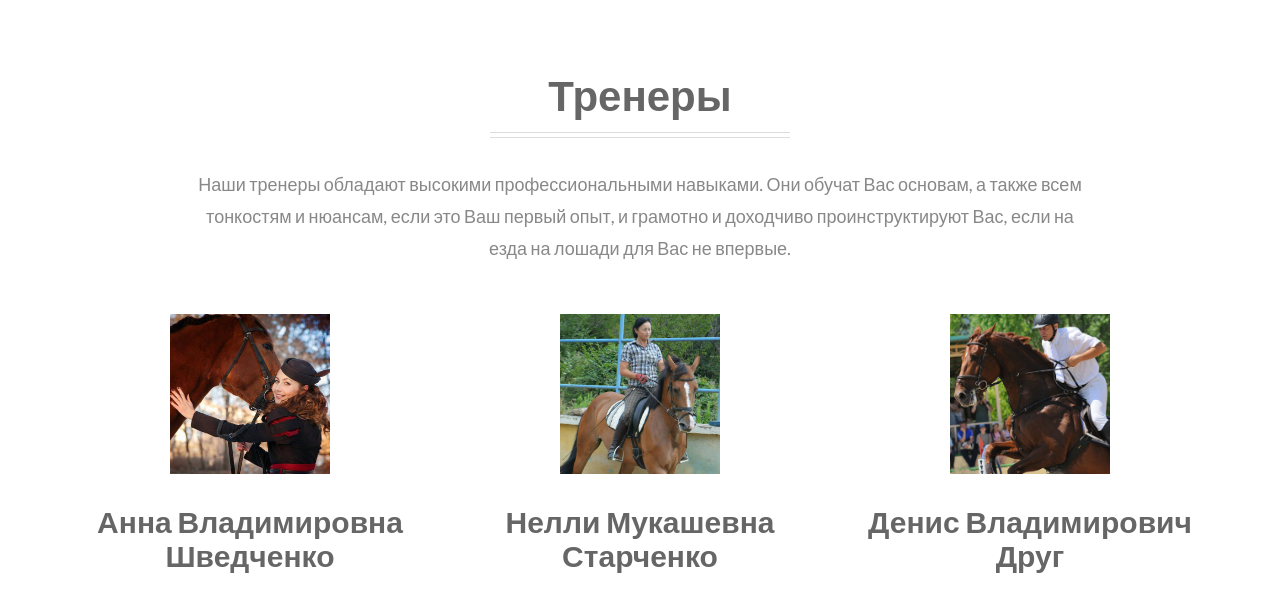
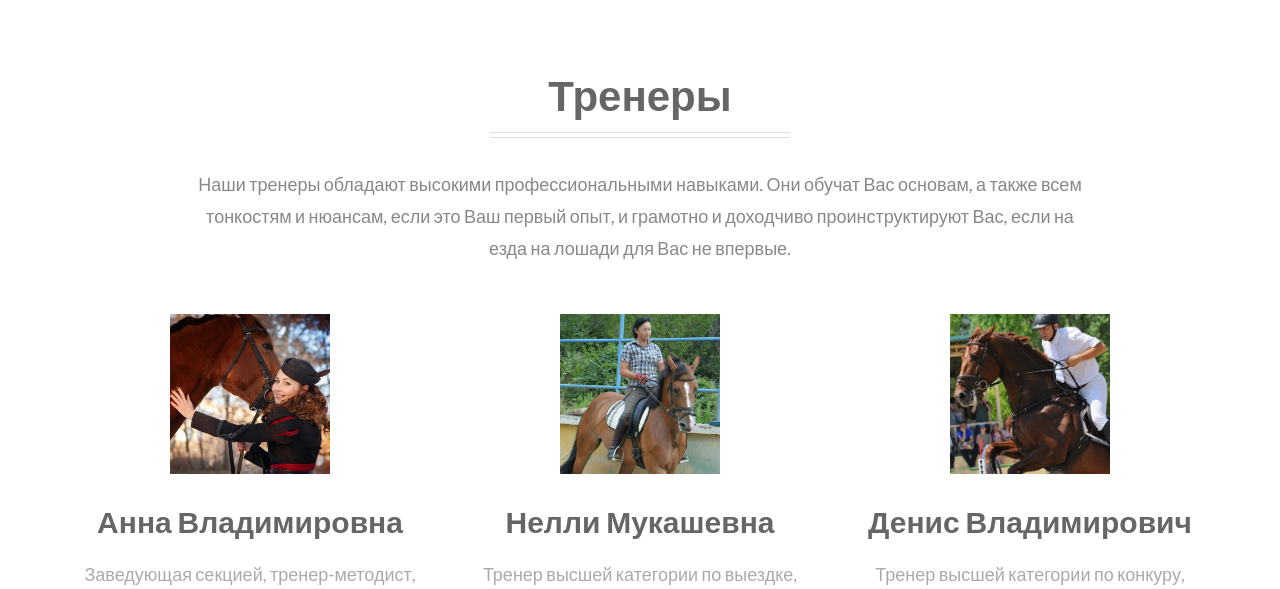
Before and after one commit to grosularina/horseclub, a plain HTML site: page index.html in a window 1280 px wide. Shown: the part 4605-5194 px from the top of the page. Drawn offline with Linux system fonts and the light colour scheme.

Commit message:
фамилии

```diff
--- a/index.html
+++ b/index.html
@@ -196,6 +196,9 @@
 	            <div class="row">
 	            	<div class="col-sm-12 portfolio-filters wow fadeInUp">
 	            		<a href="#" class="filter-all active">All</a> /
+                  <a href="#" class="filter-design">Design</a> /
+                <a href="#" class="filter-development">Development</a> /
+                <a href="#" class="filter-branding">Branding</a>
 
 	            	</div>
 	            </div>
@@ -386,7 +389,7 @@
 		                <div class="team-photo">
 		                	<img src="assets/img/about/1.jpg" alt="" data-at2x="assets/img/about/1.jpg">
 		                </div>
-	                    <h3>Анна Владимировна Шведченко</h3>
+	                    <h3>Анна Владимировна</h3>
 	                    <p>Заведующая секцией, тренер-методист, кандидат в мастера спорта по выездке.</p>
 	                    <div class="team-social">
 		                	<a href="#"><i class="fa fa-facebook"></i></a>
@@ -398,7 +401,7 @@
 		                <div class="team-photo">
 		                	<img src="assets/img/about/2.jpg" alt="" data-at2x="assets/img/about/2.jpg">
 		                </div>
-	                    <h3>Нелли Мукашевна Старченко</h3>
+	                    <h3>Нелли Мукашевна</h3>
 	                    <p>Тренер высшей категории по выездке, мастер спорта международного класса по выездке.</p>
 	                    <div class="team-social">
 		                	<a href="#"><i class="fa fa-facebook"></i></a>
@@ -410,7 +413,7 @@
 		                <div class="team-photo">
 		                	<img src="assets/img/about/3.jpg" alt="" data-at2x="assets/img/about/3.jpg">
 		                </div>
-	                    <h3>Денис Владимирович Друг</h3>
+	                    <h3>Денис Владимирович</h3>
 	                    <p>Тренер высшей категории по конкуру, мастер спорта международного класса по конкуру.</p>
 	                    <div class="team-social">
 		                	<a href="#"><i class="fa fa-facebook"></i></a>
```
